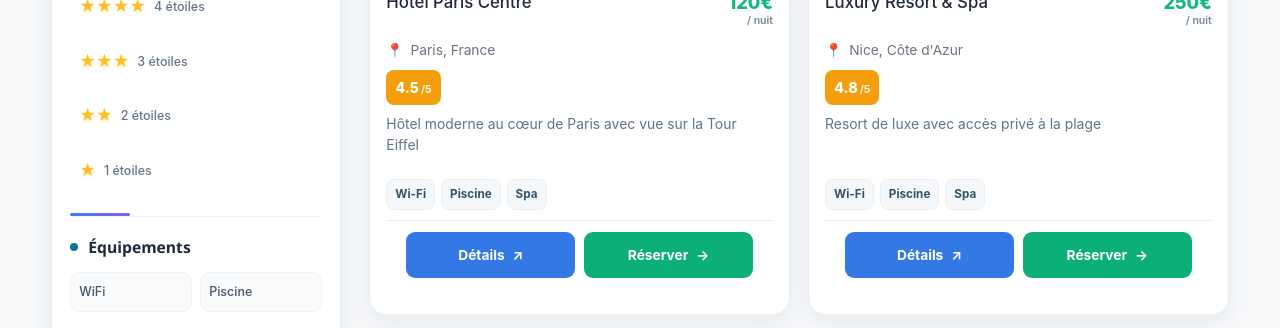
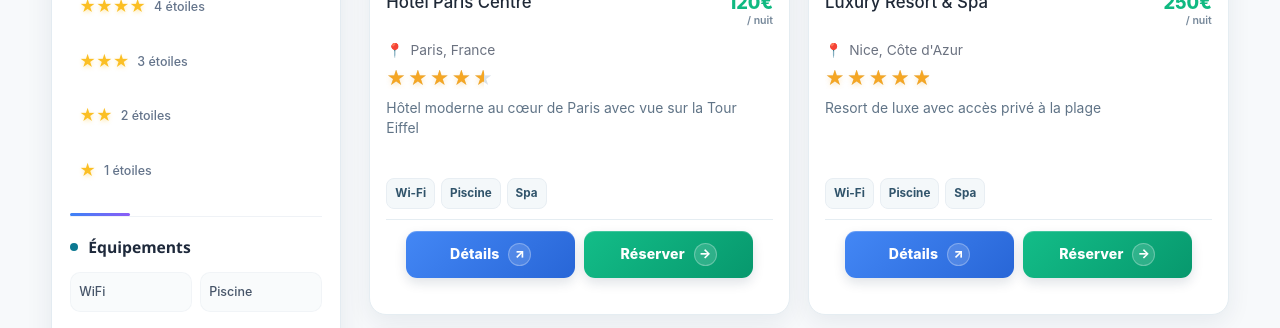
Before and after one commit to SaifEddineDev/projet-soa, a React (Create React App) app: page /hotels in a window 1280 px wide. Shown: the part 562-890 px from the top of the page. Built offline with nearby package versions, Linux system fonts and the light colour scheme; no server answers; grey boxes are pictures that could not be loaded.

Commit message:
Show hotel ratings as stars and polish card actions

```diff
--- a/src/components/hotels/HotelCard.js
+++ b/src/components/hotels/HotelCard.js
@@ -24,7 +24,14 @@ const HotelCard = ({ hotel }) => {
         </div>
         <div className="hotel-location"><span aria-hidden="true">📍</span>{hotel.location}</div>
         <div className="hotel-rating">
-          <span className="rating-value" aria-label={`Note : ${hotel.rating} sur 5`}>{hotel.rating}<small>/5</small></span>
+          <span className="rating-stars" role="img" aria-label={`Note : ${hotel.rating} sur 5`}>
+            <span className="rating-stars-empty" aria-hidden="true">★★★★★</span>
+            <span
+              className="rating-stars-filled"
+              aria-hidden="true"
+              style={{ width: `${Math.max(0, Math.min(5, Number(hotel.rating) || 0)) * 20}%` }}
+            >★★★★★</span>
+          </span>
         </div>
         <p className="hotel-description">{hotel.description}</p>
         <div className="hotel-amenities">
--- a/src/site-polish.css
+++ b/src/site-polish.css
@@ -183,18 +183,22 @@ img { max-width: 100%; }
 .main-content:not(:has(.admin-container)) .hotel-price strong { font-weight: 850; }
 .main-content:not(:has(.admin-container)) .hotel-price small { margin-top: 3px; color: #76889a; font-size: .66rem; font-weight: 600; }
 .main-content:not(:has(.admin-container)) .hotel-location { display: flex; align-items: center; gap: 7px; margin-bottom: 9px; font-size: .86rem; }
-.main-content:not(:has(.admin-container)) .hotel-rating { gap: 8px; margin-bottom: 9px; }
-.main-content:not(:has(.admin-container)) .hotel-rating .rating-value { display: inline-flex; align-items: baseline; gap: 2px; padding: 6px 9px; border-radius: 8px; font-size: .9rem; font-weight: 850; }
-.main-content:not(:has(.admin-container)) .hotel-rating .rating-value small { font-size: .66rem; font-weight: 700; opacity: .9; }
-.main-content:not(:has(.admin-container)) .hotel-rating .stars { display: none; }
+.main-content:not(:has(.admin-container)) .hotel-rating { display: flex; align-items: center; gap: 8px; margin-bottom: 9px; }
+.main-content:not(:has(.admin-container)) .rating-stars { position: relative; display: inline-block; overflow: hidden; font-size: 1.18rem; letter-spacing: 2px; line-height: 1; white-space: nowrap; }
+.main-content:not(:has(.admin-container)) .rating-stars-empty { display: block; color: #d9e1e8; }
+.main-content:not(:has(.admin-container)) .rating-stars-filled { position: absolute; top: 0; left: 0; overflow: hidden; color: #f5a623; text-shadow: 0 2px 5px rgba(245,166,35,.25); white-space: nowrap; }
 .main-content:not(:has(.admin-container)) .hotel-description { display: -webkit-box; min-height: 42px; flex: 1; overflow: hidden; margin-bottom: 10px; color: #607487; font-size: .87rem; line-height: 1.5; -webkit-box-orient: vertical; -webkit-line-clamp: 2; }
 .main-content:not(:has(.admin-container)) .hotel-amenities { min-height: 29px; gap: 6px; margin-bottom: 10px; }
 .main-content:not(:has(.admin-container)) .amenity-tag { padding: 5px 8px; border: 1px solid #e8eef3; border-radius: 8px; color: #31546b; background: #f4f8fa; font-size: .73rem; font-weight: 650; }
 .main-content:not(:has(.admin-container)) .hotel-actions { gap: 9px; margin-top: auto; padding-top: 11px; border-top: 1px solid #e5edf2; }
-.main-content:not(:has(.admin-container)) .hotel-actions button { display: inline-flex; min-width: 0; min-height: 42px; align-items: center; justify-content: center; gap: 8px; border-radius: 9px; font-size: .86rem; font-weight: 750; transition: transform .18s ease, box-shadow .18s ease, background .18s ease; }
-.main-content:not(:has(.admin-container)) .hotel-actions .btn-details { background: #3478e5; }
-.main-content:not(:has(.admin-container)) .hotel-actions .btn-book { background: #0caf7a; }
-.main-content:not(:has(.admin-container)) .hotel-actions button:hover { transform: translateY(-1px); box-shadow: 0 6px 14px rgba(16,42,67,.15); }
+.main-content:not(:has(.admin-container)) .hotel-actions button { position: relative; display: inline-flex; min-width: 0; min-height: 46px; align-items: center; justify-content: center; gap: 9px; overflow: hidden; border: 0; border-radius: 11px; color: #fff; font-size: .88rem; font-weight: 800; letter-spacing: .01em; box-shadow: 0 5px 12px rgba(16,42,67,.13), inset 0 1px rgba(255,255,255,.2); transition: transform .18s ease, box-shadow .18s ease, filter .18s ease; }
+.main-content:not(:has(.admin-container)) .hotel-actions .btn-details { background: linear-gradient(135deg, #4387f5, #2866d7); }
+.main-content:not(:has(.admin-container)) .hotel-actions .btn-book { background: linear-gradient(135deg, #13bd88, #07986d); }
+.main-content:not(:has(.admin-container)) .hotel-actions button span { display: grid; width: 23px; height: 23px; place-items: center; border: 1px solid rgba(255,255,255,.28); border-radius: 50%; background: rgba(255,255,255,.15); font-size: .8rem; transition: transform .18s ease, background .18s ease; }
+.main-content:not(:has(.admin-container)) .hotel-actions button:hover { transform: translateY(-2px); filter: saturate(1.08); box-shadow: 0 9px 18px rgba(16,42,67,.2), inset 0 1px rgba(255,255,255,.24); }
+.main-content:not(:has(.admin-container)) .hotel-actions .btn-details:hover span { transform: translate(2px,-2px); background: rgba(255,255,255,.25); }
+.main-content:not(:has(.admin-container)) .hotel-actions .btn-book:hover span { transform: translateX(3px); background: rgba(255,255,255,.25); }
+.main-content:not(:has(.admin-container)) .hotel-actions button:focus-visible { outline: 3px solid rgba(11,88,115,.3); outline-offset: 3px; }
 .main-content:not(:has(.admin-container)) .hotels-map-container { min-width: 0; }
 @media (max-width: 900px) {
   .main-content:not(:has(.admin-container)) .hotels-container { grid-template-columns: minmax(0, 1fr); }
```
